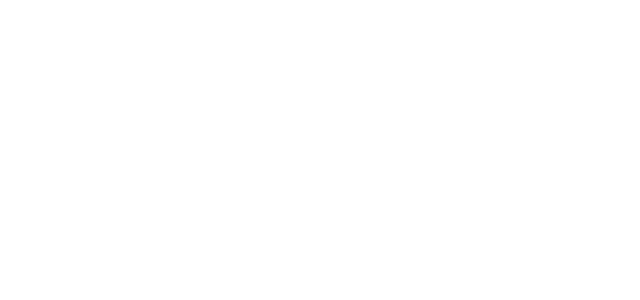
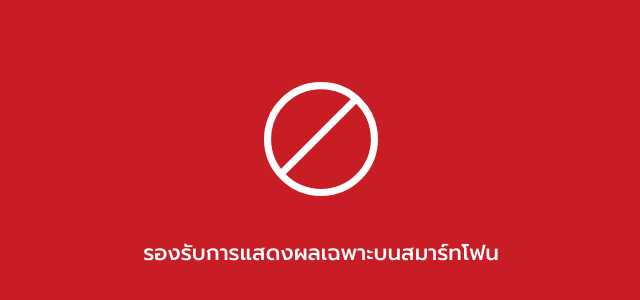
Before and after one commit to anuwat-thongkham/StudentCheckIn, a React (Vite) app: page / in a window 1280 px wide. Before the commit this address had no page. Shown: the part 126-426 px from the top of the page, without its empty margins (319-959 px from the left). Built offline with nearby package versions, Linux system fonts and the light colour scheme; a web font is replaced by a local one.

Commit message:
Update ApplicationRouter.tsx

```diff
--- a/src/route/ApplicationRouter.tsx
+++ b/src/route/ApplicationRouter.tsx
@@ -6,7 +6,7 @@
   return (
     <BrowserRouter>
       <Routes>
-        <Route path="/StudentCheckIn" element={<HomePage />} />
+        <Route path="/" element={<HomePage />} />
       </Routes>
     </BrowserRouter>
   );
```
